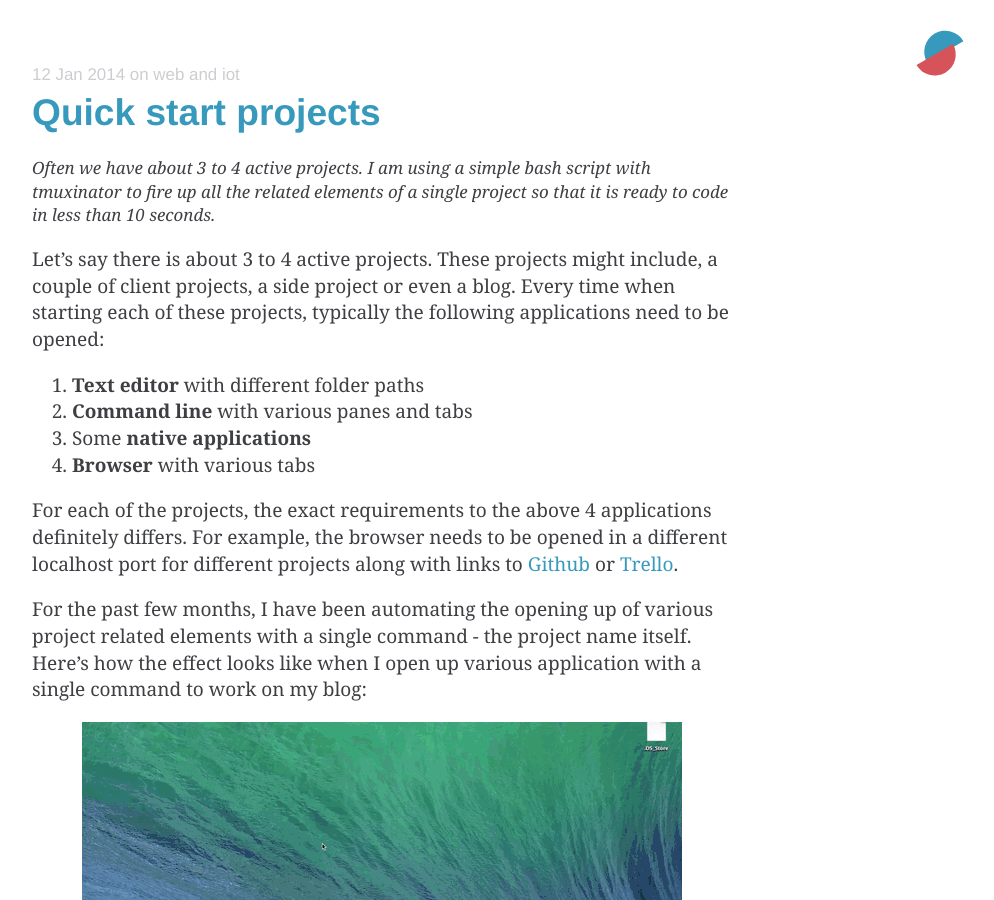
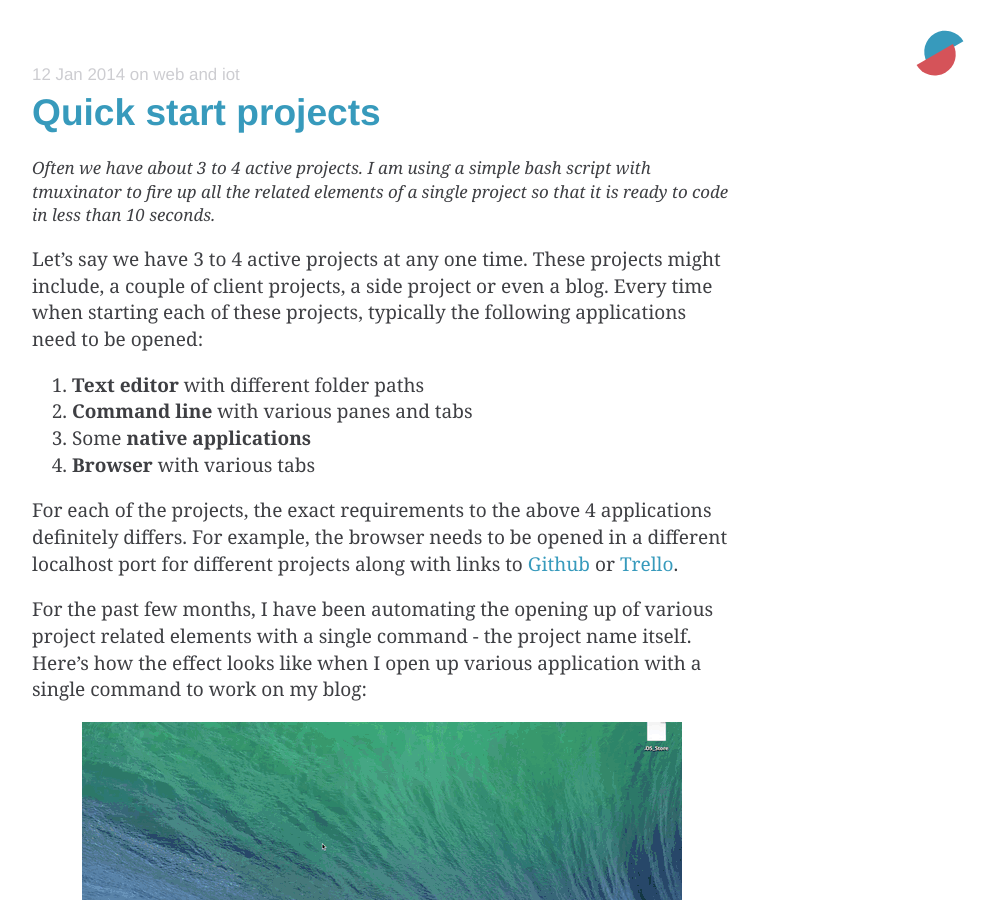
Before and after one commit to sayanee/blog, a Jekyll site: the page built from _posts/2014-01-12-quick-start.md, in a window 1280 px wide and 900 px high. Shown: the whole window, without its empty margins (258-1252 px from the left). Built offline with Jekyll 4.4.1, drawn with Linux system fonts in a browser that asks for light colours; some web fonts are replaced; Markdown is read by kramdown in place of the engine named in the settings; comment, search, counter and statistics services are not loaded; some of the changed text lies outside the part shown.

Commit message:
edits to grammar

```diff
--- a/_posts/2014-01-12-quick-start.md
+++ b/_posts/2014-01-12-quick-start.md
@@ -7,7 +7,7 @@ categories:
 abstract: Often we have about 3 to 4 active projects. I am using a simple bash script with tmuxinator to fire up all the related elements of a single project so that it is ready to code in less than 10 seconds.
 ---
 
-Let's say there is about 3 to 4 active projects. These projects might include, a couple of client projects, a side project or even a blog. Every time when starting each of these projects, typically the following applications need to be opened:
+Let's say we have 3 to 4 active projects at any one time. These projects might include, a couple of client projects, a side project or even a blog. Every time when starting each of these projects, typically the following applications need to be opened:
 
 1. **Text editor** with different folder paths
 1. **Command line** with various panes and tabs
```
Also changed, not shown: other parts of _posts/2014-01-12-quick-start.md (+1 -1 lines).
